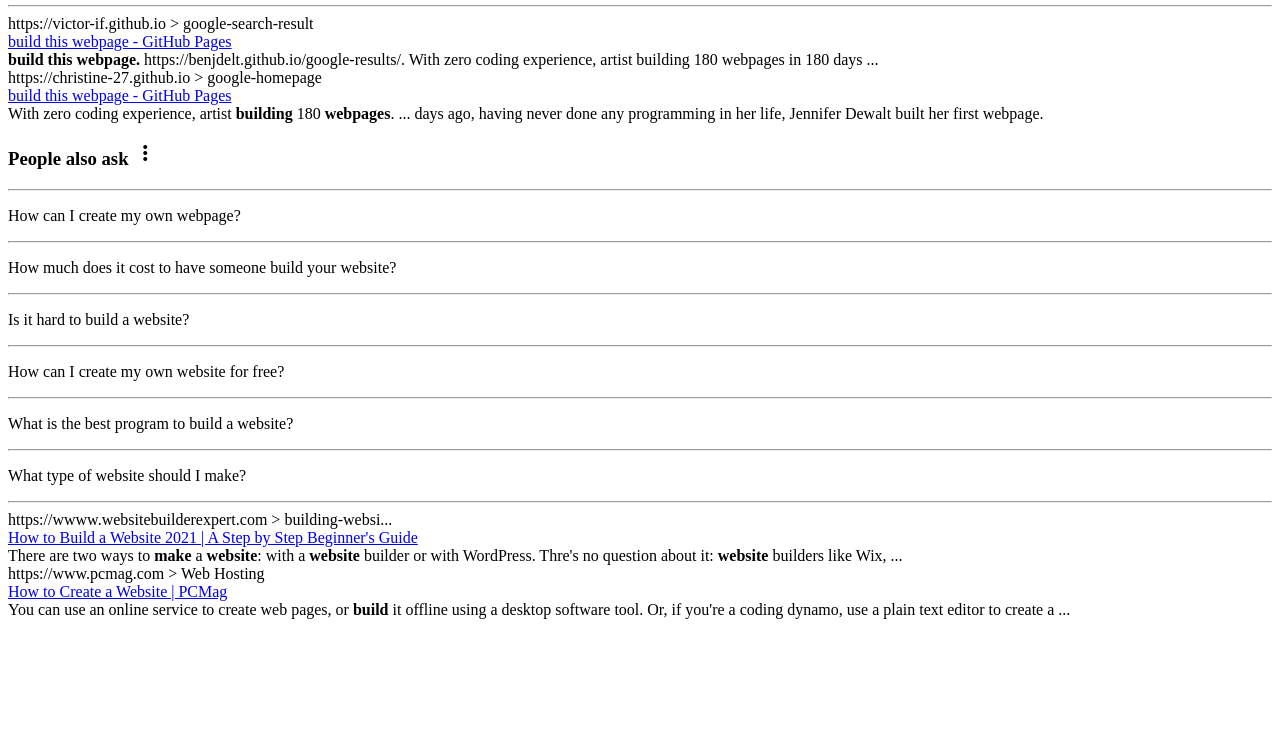
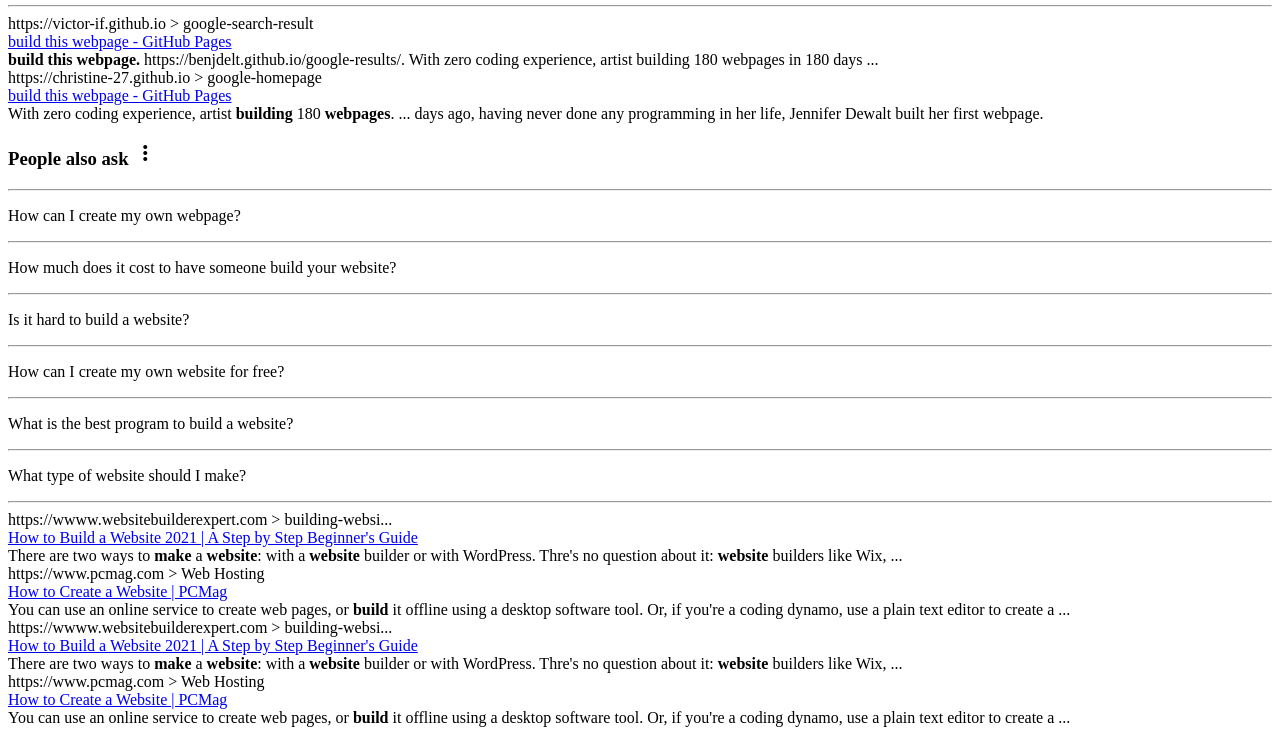
Before and after one commit to kinhsiz/google-src-result-pg, a plain HTML site: page index.html in a window 1280 px wide. Shown: the part 160-895 px from the top of the page. Before the commit the page ends 800 px from the top, so only its background shows below. Drawn offline with Linux system fonts and the light colour scheme.

Commit message:
new file

```diff
--- a/index.html
+++ b/index.html
@@ -127,6 +127,30 @@
              Or, if you're a coding dynamo, use a plain text editor to create a ...
         </div>
         </div>
+        <div>
+            <div>
+                https://wwww.websitebuilderexpert.com &gt; <span>building-websi...</span>
+            </div>
+            <div>
+                <a href="#">How to Build a Website 2021 | A Step by Step Beginner's Guide</a>
+            </div>
+            <div>
+                There are two ways to <strong>make</strong> a <strong>website</strong>: with a <strong>website</strong>
+                builder or with WordPress. Thre's no question about it: <strong>website</strong> builders like Wix, ...
+            </div>
+        </div>
+        <div>
+            <div>
+                https://www.pcmag.com &gt; <span>Web Hosting</span>
+            </div>
+            <div>
+                <a href="#">How to Create a Website | PCMag</a>
+            </div>
+            <div>
+                You can use an online service to create web pages, or <strong>build</strong> it offline using a desktop software tool.
+                 Or, if you're a coding dynamo, use a plain text editor to create a ...
+            </div>
+            </div>
     </div>
 
 </body>
```
